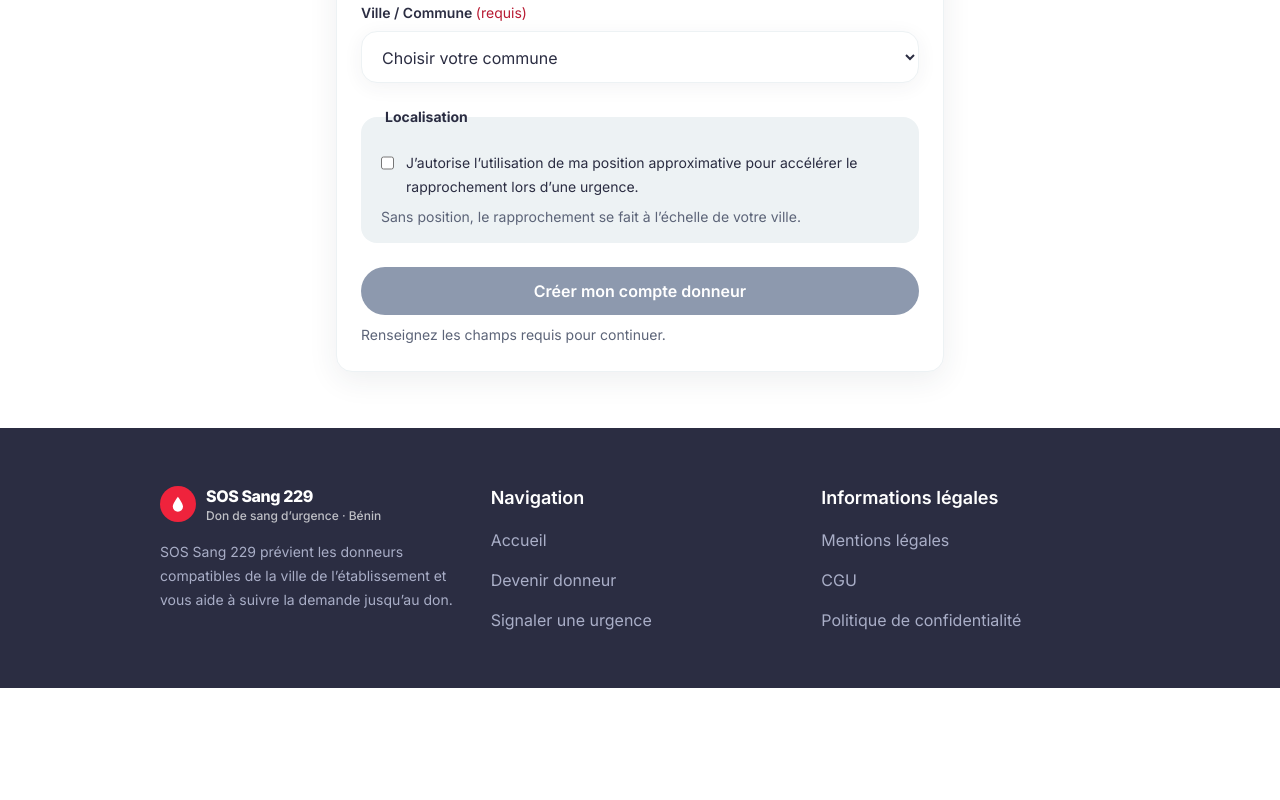
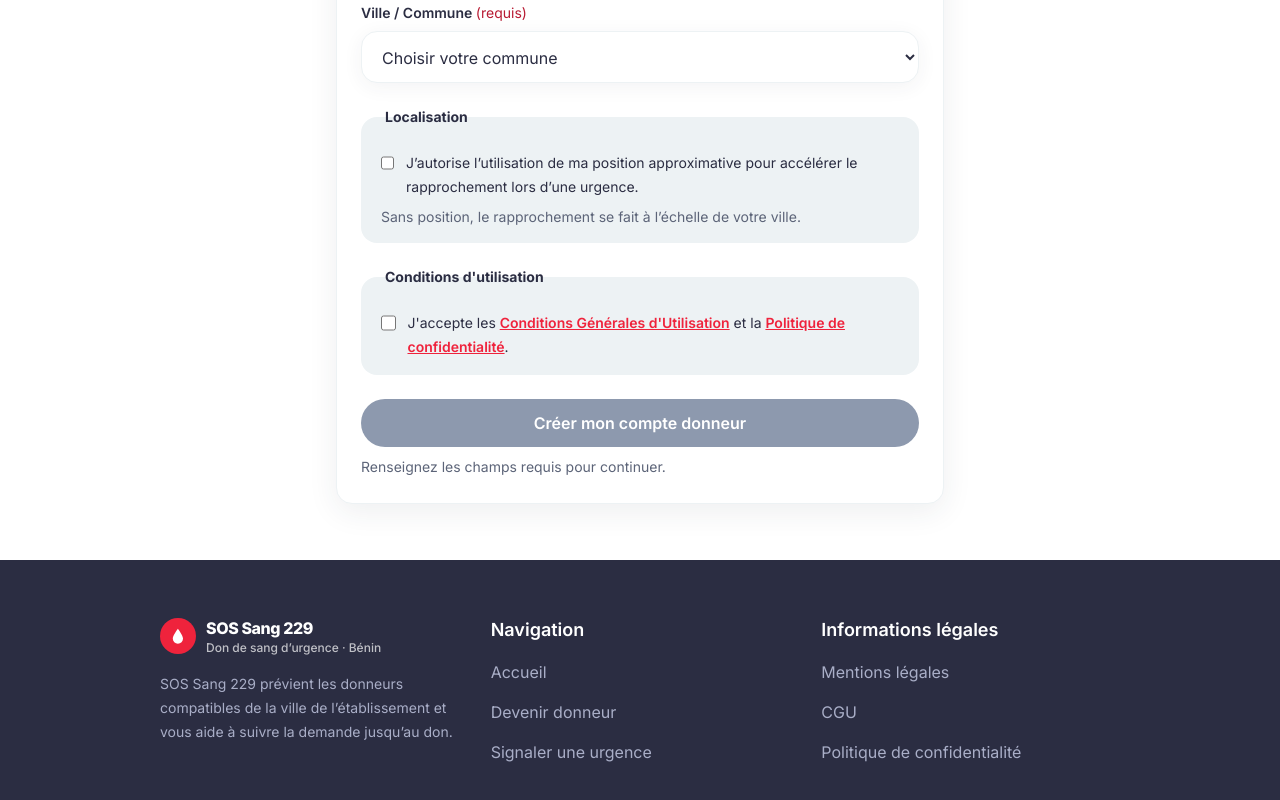
Before and after one commit to minimusrose/SOS-SANG-229, a React (Vite) app in the folder frontend/: page /donneur/inscription in a window 1280 px wide. Shown: the part 914-1714 px from the top of the page. Before the commit the page ends 1602 px from the top, so only its background shows below. Built offline with nearby package versions, Linux system fonts and the light colour scheme.

Commit message:
feat: add legal consent checkbox to registration and alert forms

```diff
--- a/frontend/src/pages/DonorRegistration.jsx
+++ b/frontend/src/pages/DonorRegistration.jsx
@@ -20,6 +20,7 @@ const INITIAL = {
   bloodGroup: "",
   city: "",
   gpsConsent: false,
+  legalConsent: false,
 };
 
 const GEO_INITIAL = { status: "idle", coords: null, code: null };
@@ -41,6 +42,7 @@ export default function DonorRegistration({ onToast }) {
   const canSubmit = Boolean(
     form.bloodGroup &&
       form.city &&
+      form.legalConsent &&
       (!needsAccount ||
         (form.displayName.trim() &&
           form.phone.trim() &&
@@ -311,6 +313,23 @@ export default function DonorRegistration({ onToast }) {
             </p>
           </fieldset>
 
+          <fieldset className="rounded-2xl bg-light px-5 py-4">
+            <legend className="px-1 text-sm font-bold text-secondary">
+              Conditions d'utilisation
+            </legend>
+            <label className="mt-2 flex items-start gap-3 text-sm leading-6 text-secondary">
+              <input
+                type="checkbox"
+                className="mt-1 h-4 w-4 rounded border-accent text-primary focus:ring-primary"
+                checked={form.legalConsent}
+                onChange={update("legalConsent")}
+              />
+              <span>
+                J'accepte les <Link to="/cgu" target="_blank" className="font-semibold text-primary underline">Conditions Générales d'Utilisation</Link> et la <Link to="/politique-confidentialite" target="_blank" className="font-semibold text-primary underline">Politique de confidentialité</Link>.
+              </span>
+            </label>
+          </fieldset>
+
           <div className="space-y-2">
             <SubmitButton
               pending={submitting}
--- a/frontend/src/pages/EmergencyAlert.jsx
+++ b/frontend/src/pages/EmergencyAlert.jsx
@@ -18,6 +18,7 @@ const INITIAL = {
   patientName: "",
   hospitalId: "",
   unitsNeeded: "1",
+  legalConsent: false,
 };
 
 export default function EmergencyAlert({ onToast }) {
@@ -35,6 +36,7 @@ export default function EmergencyAlert({ onToast }) {
     form.bloodGroup &&
       form.patientName.trim() &&
       selectedHospital?.is_recognized &&
+      form.legalConsent &&
       Number(form.unitsNeeded) >= 1 &&
       (!needsAccount ||
         (form.requesterName.trim() &&
@@ -276,6 +278,23 @@ export default function EmergencyAlert({ onToast }) {
                 />
               </div>
 
+              <fieldset className="rounded-2xl bg-light px-5 py-4">
+                <legend className="px-1 text-sm font-bold text-secondary">
+                  Conditions d'utilisation
+                </legend>
+                <label className="mt-2 flex items-start gap-3 text-sm leading-6 text-secondary">
+                  <input
+                    type="checkbox"
+                    className="mt-1 h-4 w-4 rounded border-accent text-primary focus:ring-primary"
+                    checked={form.legalConsent}
+                    onChange={(e) => setForm((curr) => ({ ...curr, legalConsent: e.target.checked }))}
+                  />
+                  <span>
+                    J'accepte les <Link to="/cgu" target="_blank" className="font-semibold text-primary underline">Conditions Générales d'Utilisation</Link> et la <Link to="/politique-confidentialite" target="_blank" className="font-semibold text-primary underline">Politique de confidentialité</Link>.
+                  </span>
+                </label>
+              </fieldset>
+
               <div className="space-y-2">
                 <SubmitButton
                   pending={submitting}
```
